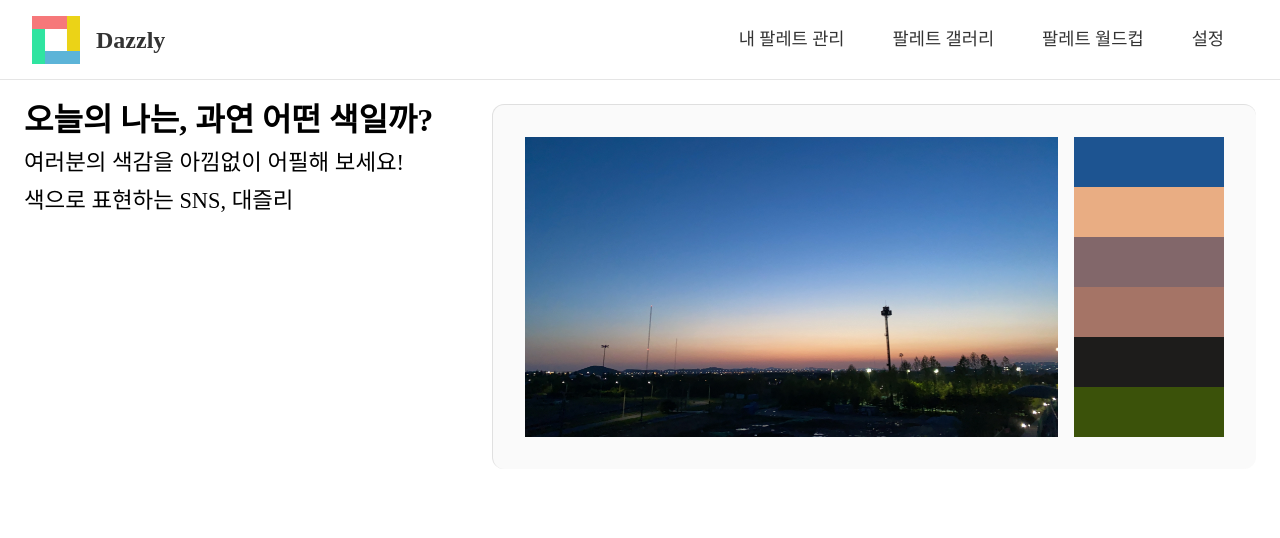
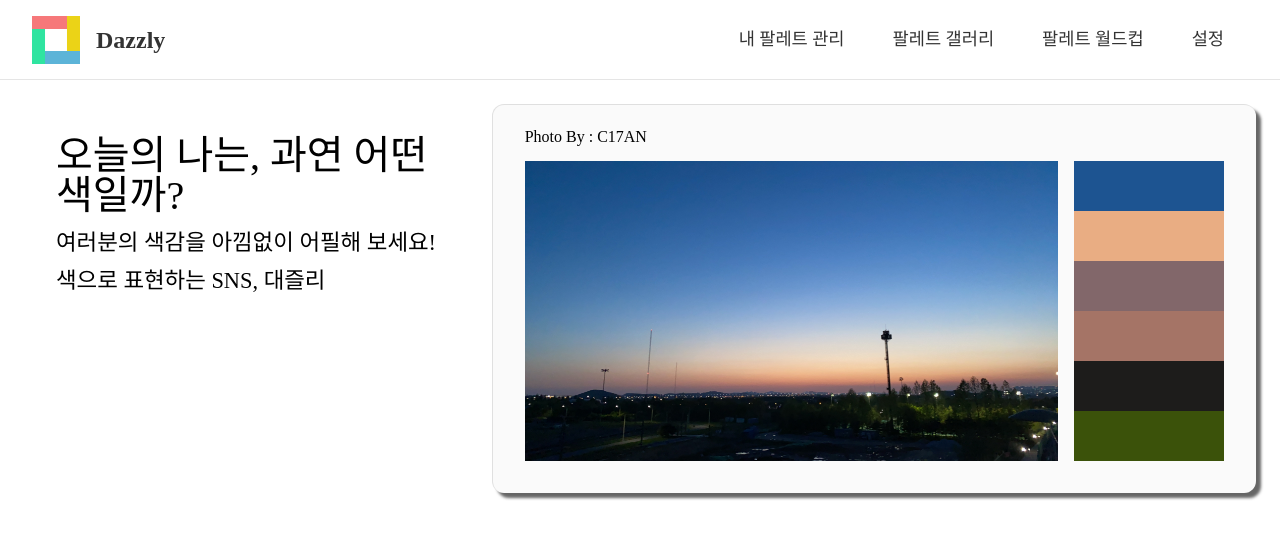
Before and after one commit to C17AN/dazzly, a React (Create React App) app: page / in a window 1280 px wide. Shown: the top 538 px of the page. Built offline with nearby package versions, Linux system fonts and the light colour scheme; a web font is replaced by a local one.

Commit message:
feat(Home.tsx): 메인 소개 텍스트 애니메이션 추가

```diff
--- a/src/pages/Home.tsx
+++ b/src/pages/Home.tsx
@@ -10,6 +10,7 @@ const Home = () => {
         <p>색으로 표현하는 SNS, 대즐리</p>
       </Description>
       <DemoImageCard>
+        <p>Photo By : C17AN</p>
         <ImageContainer>
           <img src={demo1} height={300} />
           <ImagePaletteContainer>
@@ -30,24 +31,57 @@ const Container = styled.div`
   padding: 1.5rem;
   display: flex;
   justify-content: space-between;
+  font-family: "koPub Dotum";
   h2 {
-    font-size: 2rem;
-    font-weight: 600;
+    font-size: 2.5rem;
+    font-weight: 300;
+    -webkit-animation: tracking-in-expand 1.4s 1s cubic-bezier(0.215, 0.61, 0.355, 1) both;
+    animation: tracking-in-expand 1.4s 1s cubic-bezier(0.215, 0.61, 0.355, 1) both;
   }
   p {
     font-size: 1.4rem;
     margin: 1rem 0;
   }
+  @-webkit-keyframes tracking-in-expand {
+    0% {
+      letter-spacing: -0.5em;
+      opacity: 0;
+    }
+    40% {
+      opacity: 0.6;
+    }
+    100% {
+      opacity: 1;
+    }
+  }
+  @keyframes tracking-in-expand {
+    0% {
+      letter-spacing: -0.5em;
+      opacity: 0;
+    }
+    40% {
+      opacity: 0.6;
+    }
+    100% {
+      opacity: 1;
+    }
+  }
 `;
 
-const Description = styled.div``;
+const Description = styled.div`
+  padding: 2rem;
+`;
 
 const DemoImageCard = styled.div`
   border-top: 1px solid rgba(0, 0, 0, 0.1);
   border-left: 1px solid rgba(0, 0, 0, 0.1);
-  padding: 2rem;
+  padding: 0.5rem 2rem 2rem 2rem;
   background-color: rgba(200, 200, 200, 0.1);
   border-radius: 12px;
+  box-shadow: 5px 5px 3px rgba(0, 0, 0, 0.6);
+  p {
+    font-size: 1rem;
+  }
 `;
 
 const ImageContainer = styled.div`
```
